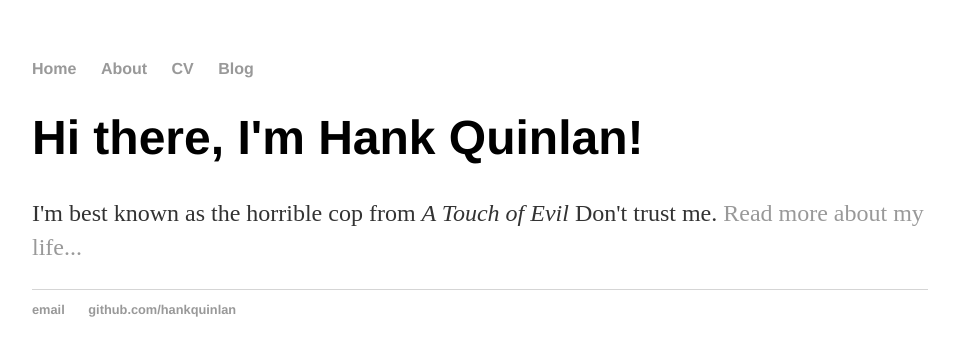
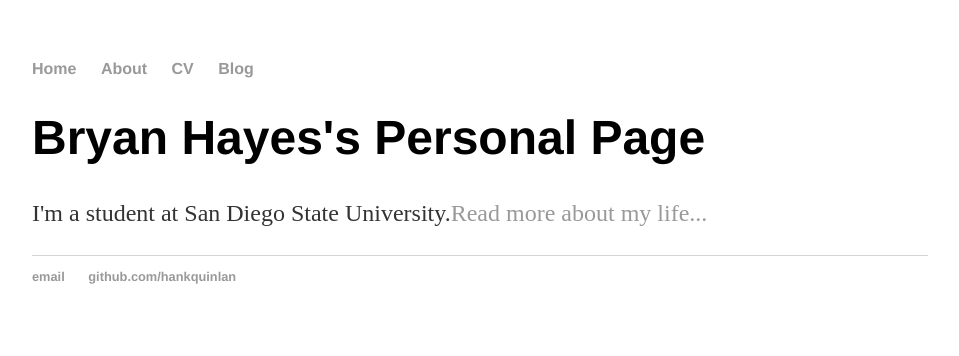
Before and after one commit to bhayes7/bhayes7.github.io, a Jekyll site: the page built from index.html, in a window 1280 px wide. Shown: the top 356 px of the page, without its empty margins (160-1119 px from the left). Built offline with Jekyll 4.4.1, drawn with Linux system fonts in a browser that asks for light colours.

Commit message:
Removed default boilerplate from index.html

```diff
--- a/index.html
+++ b/index.html
@@ -1,8 +1,8 @@
 ---
 layout: default
-title: Hank Quinlan, Horrible Cop
+title: Bryan Hayes
 ---
 <div class="blurb">
-	<h1>Hi there, I'm Hank Quinlan!</h1>
-	<p>I'm best known as the horrible cop from <em>A Touch of Evil</em> Don't trust me. <a href="/about">Read more about my life...</a></p>
+	<h1>Bryan Hayes's Personal Page</h1>
+	<p>I'm a student at San Diego State University.<a href="/about">Read more about my life...</a></p>
 </div><!-- /.blurb -->
```
